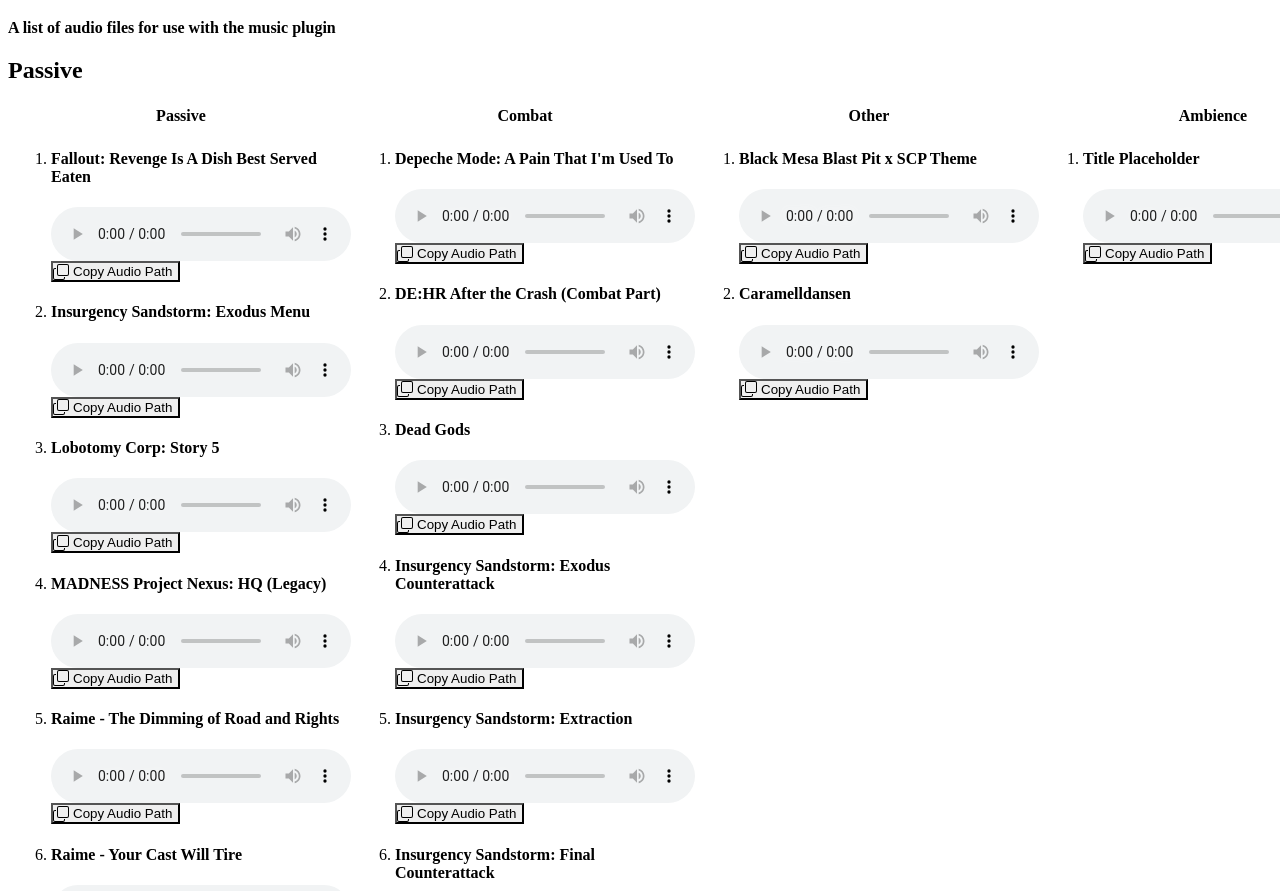
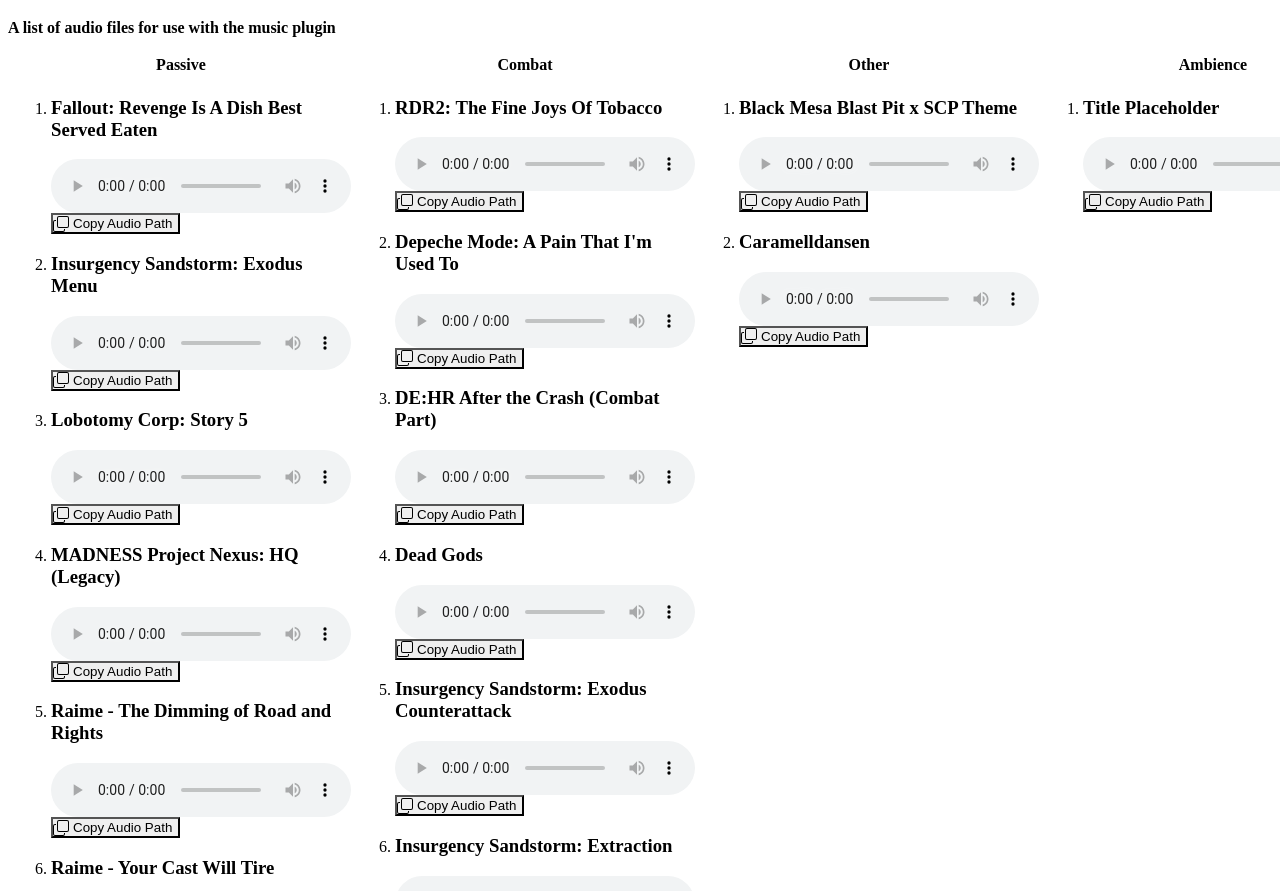
Before and after one commit to Project-Untold/Project-Untold.github.io, a plain HTML site: page audio/index.html in a window 1280 px wide. Shown: the part 61-952 px from the top of the page. Drawn offline with Linux system fonts and the light colour scheme.

Commit message:
tobacco song

```diff
--- a/audio/index.html
+++ b/audio/index.html
@@ -28,7 +28,6 @@
             audio in other = "black_mesa_black_pit_scp.mp3", "Caramella_Girls_-_Caramelldansen_HD_Version_Swedish_Original.mp3"
             audio in ambience = "ins_sandstorm_exodus_ambience.mp3"
         -->
-    <h2>Passive</h2>
     <table>
         <tr>
             <th>Passive</th>
@@ -40,7 +39,7 @@
             <td>
                 <ol>
                     <li>
-                        <h4>Fallout: Revenge Is A Dish Best Served Eaten</h4>
+                        <h3>Fallout: Revenge Is A Dish Best Served Eaten</h3>
                         <audio controls>
                             <source src="passive/Revenge_Is_A_Dish_Best_Eaten.mp3" type="audio/mpeg">
                         </audio>
@@ -49,8 +48,9 @@
                             onclick="copyToClipboard('passive/Revenge_Is_A_Dish_Best_Eaten.mp3')">Copy Audio
                             Path</button>
                     </li>
+
                     <li>
-                        <h4>Insurgency Sandstorm: Exodus Menu</h4>
+                        <h3>Insurgency Sandstorm: Exodus Menu</h3>
                         <audio controls>
                             <source src="passive/ins_sandstorm_exodus_menu.mp3" type="audio/mpeg">
                         </audio>
@@ -60,7 +60,7 @@
                             Path</button>
                     </li>
                     <li>
-                        <h4>Lobotomy Corp: Story 5</h4>
+                        <h3>Lobotomy Corp: Story 5</h3>
                         <audio controls>
                             <source src="passive/lob_corp_story5.mp3" type="audio/mpeg">
                         </audio>
@@ -69,7 +69,7 @@
                             Audio Path</button>
                     </li>
                     <li>
-                        <h4>MADNESS Project Nexus: HQ (Legacy)</h4>
+                        <h3>MADNESS Project Nexus: HQ (Legacy)</h3>
                         <audio controls>
                             <source src="passive/madness_hq.mp3" type="audio/mpeg">
                         </audio>
@@ -78,7 +78,7 @@
                             Path</button>
                     </li>
                     <li>
-                        <h4>Raime - The Dimming of Road and Rights</h4>
+                        <h3>Raime - The Dimming of Road and Rights</h3>
                         <audio controls>
                             <source src="passive/raime_the_dimming_of_road_and_rights.mp3" type="audio/mpeg">
                         </audio>
@@ -88,7 +88,7 @@
                             Path</button>
                     </li>
                     <li>
-                        <h4>Raime - Your Cast Will Tire</h4>
+                        <h3>Raime - Your Cast Will Tire</h3>
                         <audio controls>
                             <source src="passive/raime_your_cast_will_tire.mp3" type="audio/mpeg">
                         </audio>
@@ -97,14 +97,13 @@
                             onclick="copyToClipboard('passive/raime_your_cast_will_tire.mp3')">Copy Audio
                             Path</button>
                     </li>
-		    <li>
-                        <h4>Depeche Mode - The Love Thieves (Shortened Instrumental)</h4>
+                    <li>
+                        <h3>Depeche Mode - The Love Thieves (Shortened Instrumental)</h3>
                         <audio controls>
                             <source src="passive/tlt.wav" type="audio/wav">
                         </audio>
                         <br> <!-- Add line break here -->
-                        <button class="copyButton"
-                            onclick="copyToClipboard('passive/tlt.wav')">Copy Audio
+                        <button class="copyButton" onclick="copyToClipboard('passive/tlt.wav')">Copy Audio
                             Path</button>
                     </li>
 
@@ -113,7 +112,17 @@
             <td>
                 <ol>
                     <li>
-                        <h4>Depeche Mode: A Pain That I'm Used To</h4>
+                        <h3>RDR2: The Fine Joys Of Tobacco</h3>
+                        <audio controls>
+                            <source src="combat/fine_joys_of_tobacco.mp3" type="audio/mpeg">
+                        </audio>
+                        <br> <!-- Add line break here -->
+                        <button class="copyButton" onclick="copyToClipboard('combat/fine_joys_of_tobacco.mp3')">Copy
+                            Audio
+                            Path</button>
+                    </li>
+                    <li>
+                        <h3>Depeche Mode: A Pain That I'm Used To</h3>
                         <audio controls>
                             <source src="combat/aptiut.wav" type="audio/wav">
                         </audio>
@@ -122,7 +131,7 @@
                             Path</button>
                     </li>
                     <li>
-                        <h4>DE:HR After the Crash (Combat Part)</h4>
+                        <h3>DE:HR After the Crash (Combat Part)</h3>
                         <audio controls>
                             <source src="combat/atc.wav" type="audio/wav">
                         </audio>
@@ -131,7 +140,7 @@
                             Path</button>
                     </li>
                     <li>
-                        <h4>Dead Gods</h4>
+                        <h3>Dead Gods</h3>
                         <audio controls>
                             <source src="combat/DeadGods.wav" type="audio/wav">
                         </audio>
@@ -140,7 +149,7 @@
                             Path</button>
                     </li>
                     <li>
-                        <h4>Insurgency Sandstorm: Exodus Counterattack</h4>
+                        <h3>Insurgency Sandstorm: Exodus Counterattack</h3>
                         <audio controls>
                             <source src="combat/ins_sandstorm_exodus_counterattack.mp3" type="audio/mpeg">
                         </audio>
@@ -150,7 +159,7 @@
                             Path</button>
                     </li>
                     <li>
-                        <h4>Insurgency Sandstorm: Extraction</h4>
+                        <h3>Insurgency Sandstorm: Extraction</h3>
                         <audio controls>
                             <source src="combat/ins_sandstorm_extraction.mp3" type="audio/mpeg">
                         </audio>
@@ -159,7 +168,7 @@
                             Audio Path</button>
                     </li>
                     <li>
-                        <h4>Insurgency Sandstorm: Final Counterattack</h4>
+                        <h3>Insurgency Sandstorm: Final Counterattack</h3>
                         <audio controls>
                             <source src="combat/ins_sandstorm_final_counterattack.mp3" type="audio/mpeg">
                         </audio>
@@ -169,7 +178,7 @@
                             Path</button>
                     </li>
                     <li>
-                        <h4>Insurgency Sandstorm: Warlord Menu</h4>
+                        <h3>Insurgency Sandstorm: Warlord Menu</h3>
                         <audio controls>
                             <source src="combat/ins_sandstorm_warlord_menu.mp3" type="audio/mpeg">
                         </audio>
@@ -183,7 +192,7 @@
             <td>
                 <ol>
                     <li>
-                        <h4>Black Mesa Blast Pit x SCP Theme</h4>
+                        <h3>Black Mesa Blast Pit x SCP Theme</h3>
                         <audio controls>
                             <source src="other/black_mesa_black_pit_scp.mp3" type="audio/mpeg">
                         </audio>
@@ -192,7 +201,7 @@
                             Audio Path</button>
                     </li>
                     <li>
-                        <h4>Caramelldansen</h4>
+                        <h3>Caramelldansen</h3>
                         <audio controls>
                             <source src="other/Caramella_Girls_-_Caramelldansen_HD_Version_Swedish_Original.mp3"
                                 type="audio/mpeg">
@@ -207,7 +216,7 @@
             <td>
                 <ol>
                     <li>
-                        <h4>Title Placeholder</h4>
+                        <h3>Title Placeholder</h3>
                         <audio controls>
                             <source src="ambience/ins_sandstorm_exodus_ambience.mp3" type="audio/mpeg">
                         </audio>
```
Also changed, not shown: 1 other file.
